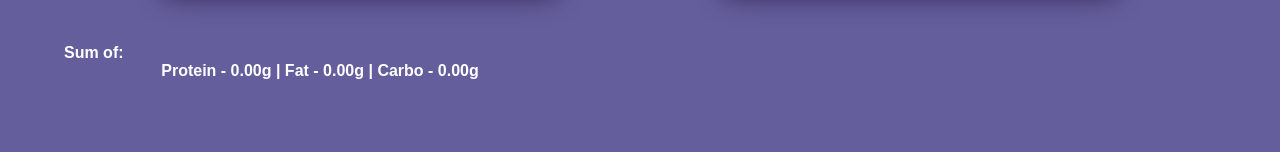
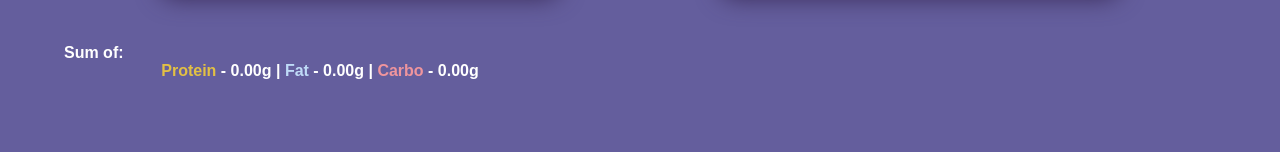
Before and after one commit to PiotrBablok/KetoNutrientsCalculator, a React (Create React App) app: page / in a window 1280 px wide. Shown: the part 770-922 px from the top of the page. Built offline with nearby package versions, Linux system fonts and the light colour scheme; no server answers; the database is empty.

Commit message:
Html adjust

```diff
--- a/src/Components/Chart/Chart.tsx
+++ b/src/Components/Chart/Chart.tsx
@@ -61,9 +61,9 @@ function Chart() {
             <div className='sumedNutrients'>
                 <p className='sumedNutrientsVal'>Sum of:</p>
                 <div className='nutrientsVal'>
-                    <p className='sumedNutrientsVal '>Protein - {sumedNutrients.protein.toFixed(2)}g |</p>
-                    <p className='sumedNutrientsVal '>&nbsp;Fat - {sumedNutrients.fat.toFixed(2)}g |</p>
-                    <p className='sumedNutrientsVal '>&nbsp;Carbo - {sumedNutrients.carbo.toFixed(2)}g</p>
+                    <p className='sumedNutrientsVal  '><span style={{ 'color': '#E2C044' }}>Protein</span> - {sumedNutrients.protein.toFixed(2)}g |</p>
+                    <p className='sumedNutrientsVal '>&nbsp;<span style={{ 'color': '#BFDBF7' }}>Fat</span> - {sumedNutrients.fat.toFixed(2)}g |</p>
+                    <p className='sumedNutrientsVal '>&nbsp;<span style={{ 'color': '#EF959D' }}>Carbo</span> - {sumedNutrients.carbo.toFixed(2)}g</p>
                 </div>
             </div>
             <div className='percentageNutrients'>
```
